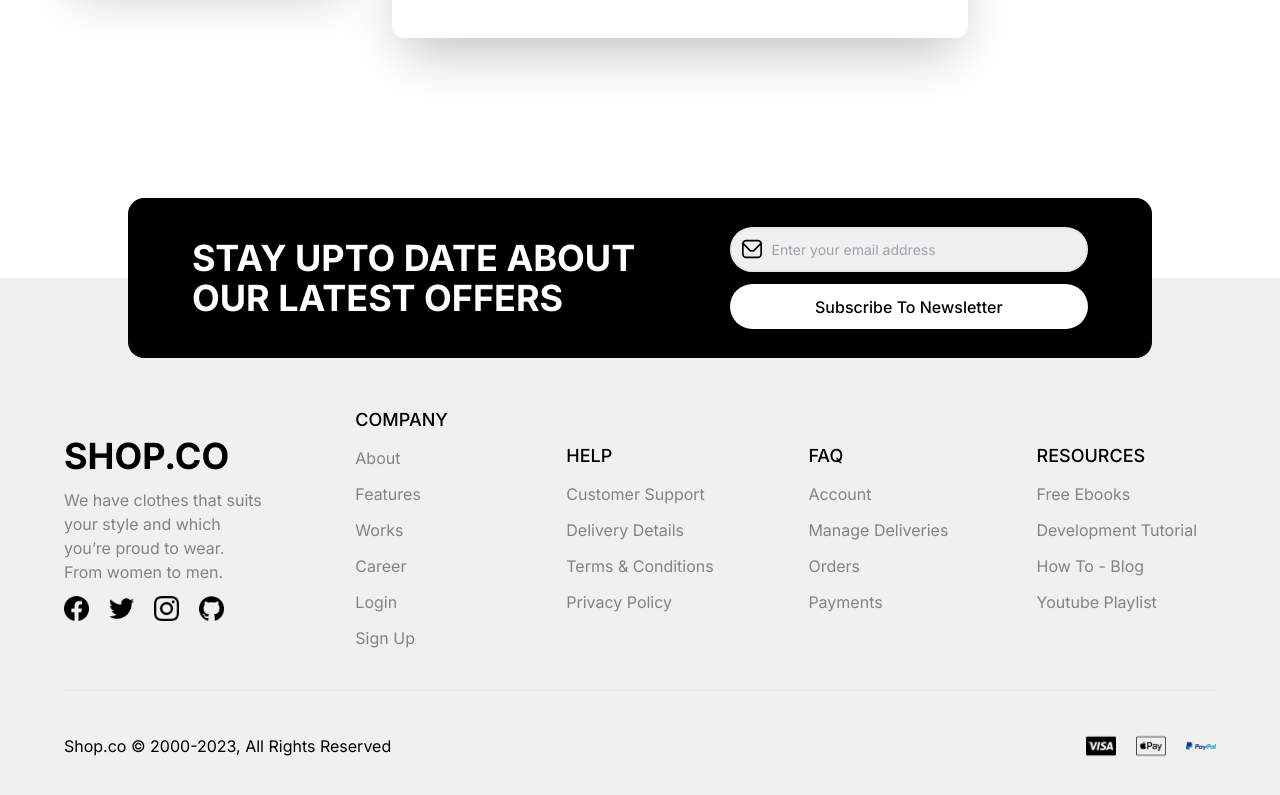
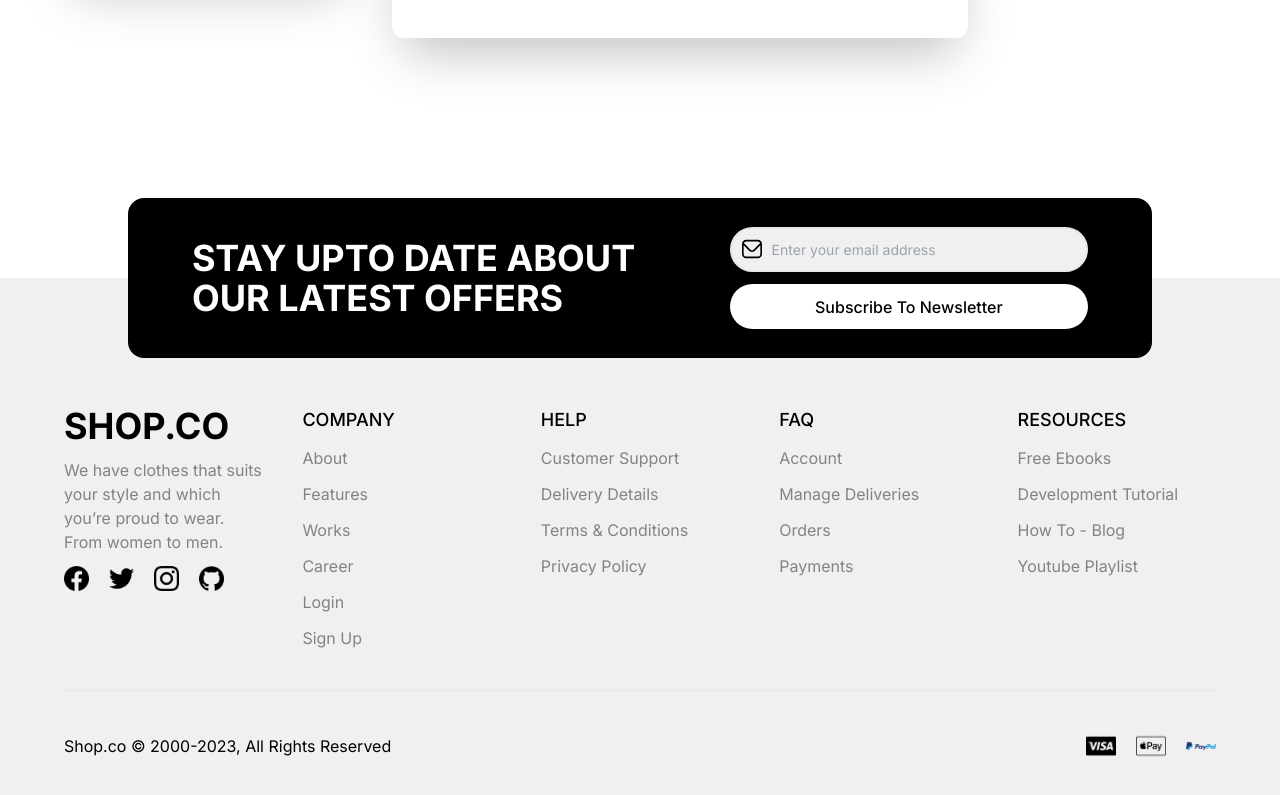
Before and after one commit to mercyharbo/iFashion, a Next.js app: page /profile/password in a window 1280 px wide. Shown: the part 507-1302 px from the top of the page. Built offline with nearby package versions, Linux system fonts and the light colour scheme; no server answers.

Commit message:
made changes

```diff
--- a/src/app/(main)/page.tsx
+++ b/src/app/(main)/page.tsx
@@ -52,12 +52,14 @@ export default function Home() {
         {
           autoAlpha: 0,
           opacity: 0,
+          y: -100,
         },
         {
           opacity: 1,
           duration: 1,
           autoAlpha: 1,
           ease: 'power2.inOut',
+          y: 0,
           scrollTrigger: {
             id: `section-${index + 1}`,
             trigger: el,
--- a/src/app/(main)/profile/password/page.tsx
+++ b/src/app/(main)/profile/password/page.tsx
@@ -19,7 +19,7 @@ export default function Password() {
   const user = useAppSelector((state) => state.userProfile.user)
   const isSubmitting = useAppSelector((state) => state.userProfile.isSubmitting)
 
-  const handleUpdateProfile = async (values: Values) => {
+  const handlePasswordUpdate = async (values: Values) => {
     dispatch(setIsSubmitting(true))
     try {
       const token = localStorage.getItem('token')
@@ -62,7 +62,7 @@ export default function Password() {
           newPassword: '',
         }}
         onSubmit={(values: Values, {}: FormikHelpers<Values>) => {
-          handleUpdateProfile(values)
+          handlePasswordUpdate(values)
         }}
       >
         <Form className='py-5 flex flex-col justify-start items-start gap-5 w-full'>
--- a/src/components/Footer.tsx
+++ b/src/components/Footer.tsx
@@ -14,6 +14,7 @@ import paypal from '@/assets/paypal_196566.png'
 import visa from '@/assets/cc-visa.png'
 import applepay from '@/assets/cc-apple-pay.png'
 import inbox from '@/assets/envelope.svg'
+import clsx from 'clsx'
 
 function Footer() {
   return (
@@ -24,7 +25,7 @@ function Footer() {
         xl:items-center xl:px-16 md:flex-col md:justify-center md:items-center md:gap-5 md:relative md:top-[5rem] md:z-10 sm:static sm:flex-col sm:justify-center
         sm:items-center sm:gap-5 sm:mx-5 sm:p-4 '
       >
-        <h1 className='2xl:text-4xl xl:text-4xl xl:w-[50%] md:w-full md:text-4xl sm:w-full sm:text-2xl font-bold uppercase '>
+        <h1 className='2xl:text-4xl 2xl:w-[50%] xl:text-4xl xl:w-[50%] md:w-full md:text-4xl sm:w-full sm:text-2xl font-bold uppercase '>
           STAY UPTO DATE ABOUT OUR LATEST OFFERS
         </h1>
 
@@ -49,8 +50,16 @@ function Footer() {
         // ref={addToRefs}
         className='bg-[#F0F0F0] w-full relative flex flex-col justify-center items-center gap-10 '
       >
-        <div className='xl:w-[90%] xl:pt-[8rem] xl:px-0 md:pt-[8rem] md:w-full md:px-10 sm:w-full sm:py-10 sm:px-5 flex flex-col justify-center items-center gap-10 '>
-          <div className='grid xl:grid-cols-5 xl:content-center xl:place-items-center xl:gap-10 md:grid-cols-3 sm:grid-cols-1 sm:gap-10 '>
+        <div
+          className={clsx(
+            'xl:w-[90%] xl:pt-[8rem] xl:px-0 md:pt-[8rem] md:w-full md:px-10 sm:w-full sm:py-10 sm:px-5 flex flex-col justify-center items-center gap-10 '
+          )}
+        >
+          <div
+            className={clsx(
+              'grid xl:grid-cols-5 xl:content-start xl:place-items-start xl:gap-10 md:grid-cols-3 md:justify-center md:items-center sm:justify-center sm:items-center sm:grid-cols-1 sm:gap-10 '
+            )}
+          >
             <div className='flex flex-col justify-start items-start gap-3 '>
               <h3 className='xl:text-4xl md:text-3xl sm:text-2xl font-bold uppercase'>
                 {' '}
@@ -101,8 +110,12 @@ function Footer() {
               <p className='capitalize text-[#858282] '>features</p>
               <p className='capitalize text-[#858282] '>works</p>
               <p className='capitalize text-[#858282] '>career</p>
-              <Link href='/login' className='capitalize text-[#858282] '>Login</Link>
-              <Link href='/signup' className='capitalize text-[#858282] '>Sign up</Link>
+              <Link href='/login' className='capitalize text-[#858282] '>
+                Login
+              </Link>
+              <Link href='/signup' className='capitalize text-[#858282] '>
+                Sign up
+              </Link>
             </div>
             <div className='flex flex-col justify-start items-start gap-3 '>
               <h3 className='xl:text-lg font-medium uppercase'> help </h3>
@@ -128,8 +141,9 @@ function Footer() {
           </div>
           <hr className='w-full' />
           <div
-            className='flex w-full xl:flex-row xl:justify-between xl:items-center md:flex-col-reverse md:justify-center md:items-center sm:flex-col-reverse
-            sm:justify-center sm:items-center sm:gap-5 '
+            className={clsx(
+              'flex w-full xl:flex-row xl:justify-between xl:items-center md:flex-col-reverse md:justify-center md:items-center sm:flex-col-reverse sm:justify-center sm:items-center sm:gap-5 '
+            )}
           >
             <span className=''>Shop.co © 2000-2023, All Rights Reserved</span>
             <div className='flex justify-center items-center gap-5'>
```
